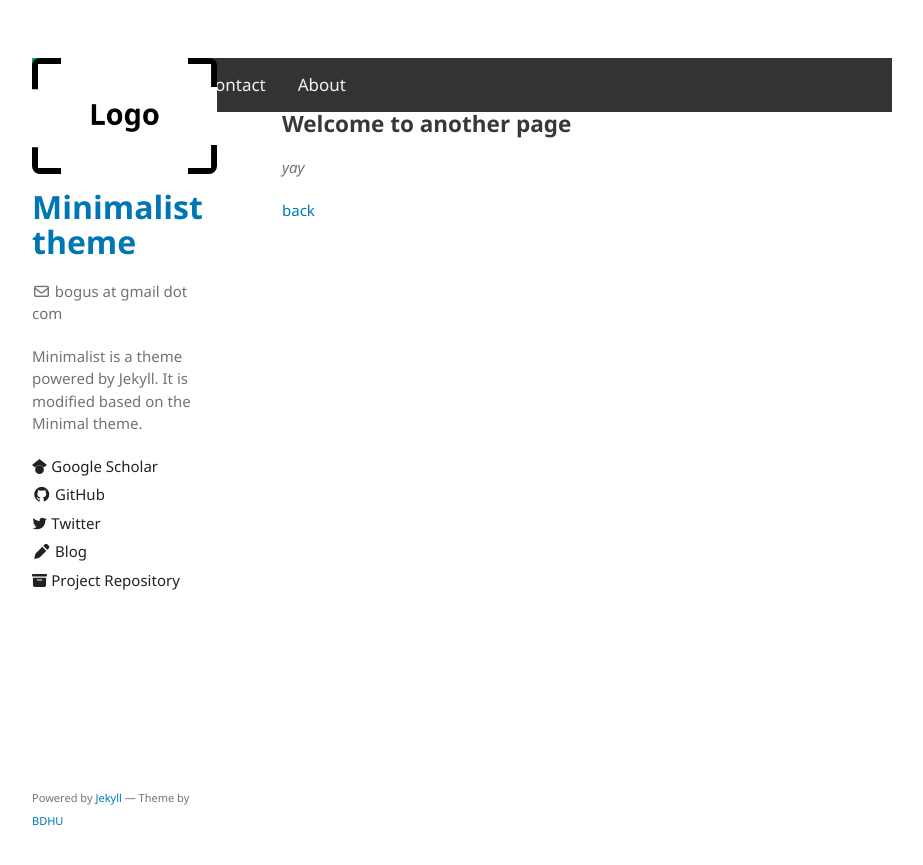
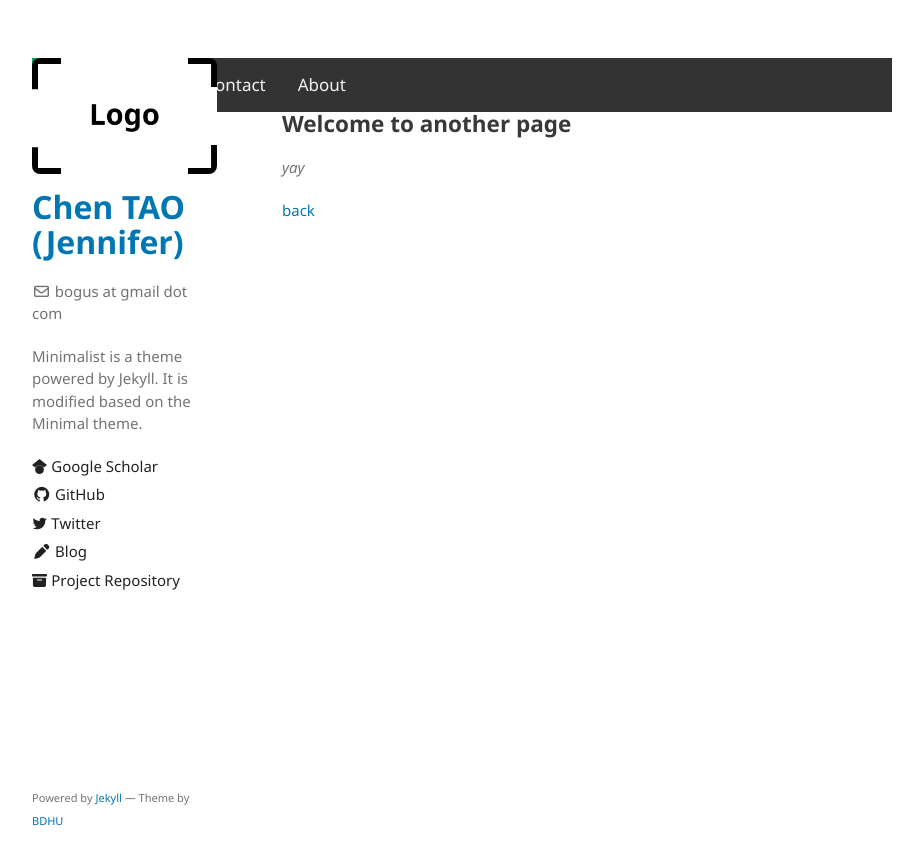
Before and after one commit to TAOC0002/TAOC0002.github.io, a Jekyll site: the page built from another-page.md, in a window 1280 px wide. Shown: the top 865 px of the page, without its empty margins (178-1101 px from the left). Built offline with Jekyll 4.4.1, drawn with Linux system fonts in a browser that asks for light colours; our own code applies the rules of GitHub Pages for plain Markdown files.

Commit message:
Update _config.yml

```diff
--- a/_config.yml
+++ b/_config.yml
@@ -1,4 +1,4 @@
-title: Minimalist theme
+title: Chen TAO (Jennifer)
 logo: /assets/img/logo.png
 email: bogus at gmail dot com
 description: Minimalist is a theme powered by Jekyll. It is modified based on the Minimal theme.
```
